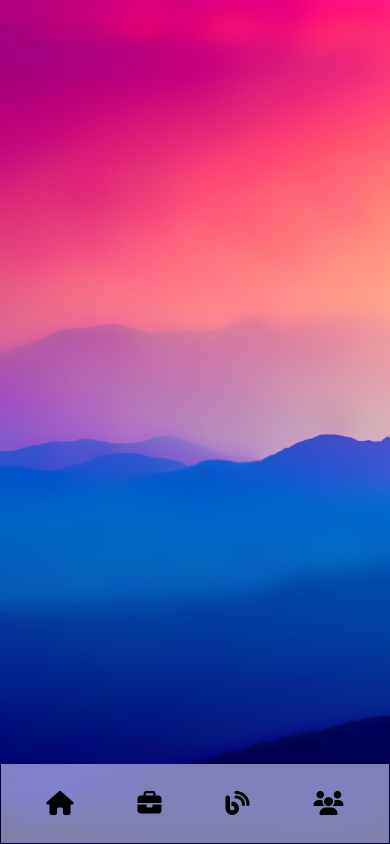
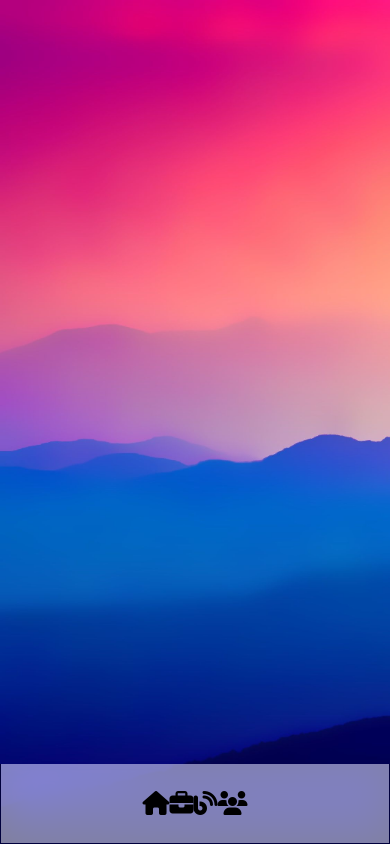
Before and after one commit to Lanchenba-bot/mobile-navigation, a plain HTML site: page index.html in a window 390 px wide. Drawn offline with Linux system fonts and the light colour scheme.

Commit message:
Update style.css

```diff
--- a/style.css
+++ b/style.css
@@ -44,9 +44,9 @@ button{
 .nav{
     display: inline-flex;
     flex-wrap: wrap;
-    gap: 2.5em;
+
     position: absolute;
-    align-items: stretch;
+    align-items: space-evenly;
     justify-content: center;
     bottom: 0;
     height: 4em;
@@ -89,7 +89,7 @@ button{
         bottom: 0;
         border-radius: 0px;
         height: 5em;
-        gap: 4em;
+
     }
 
     .fas{
```
